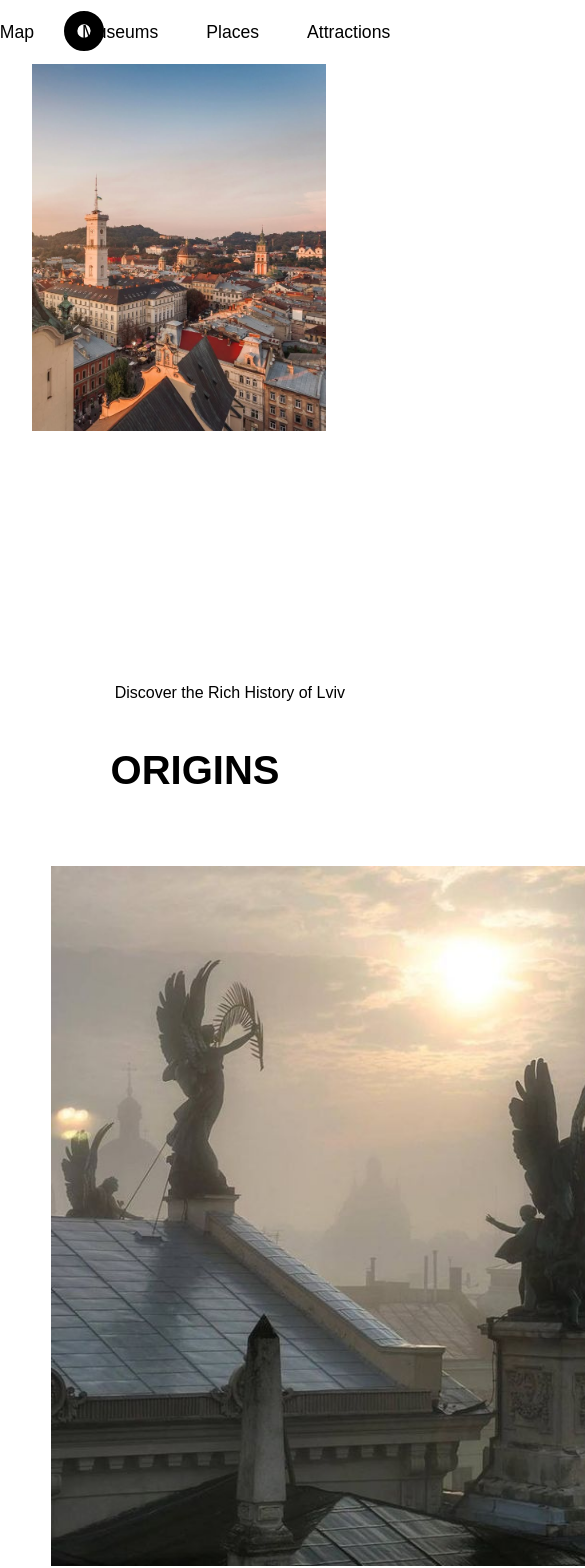
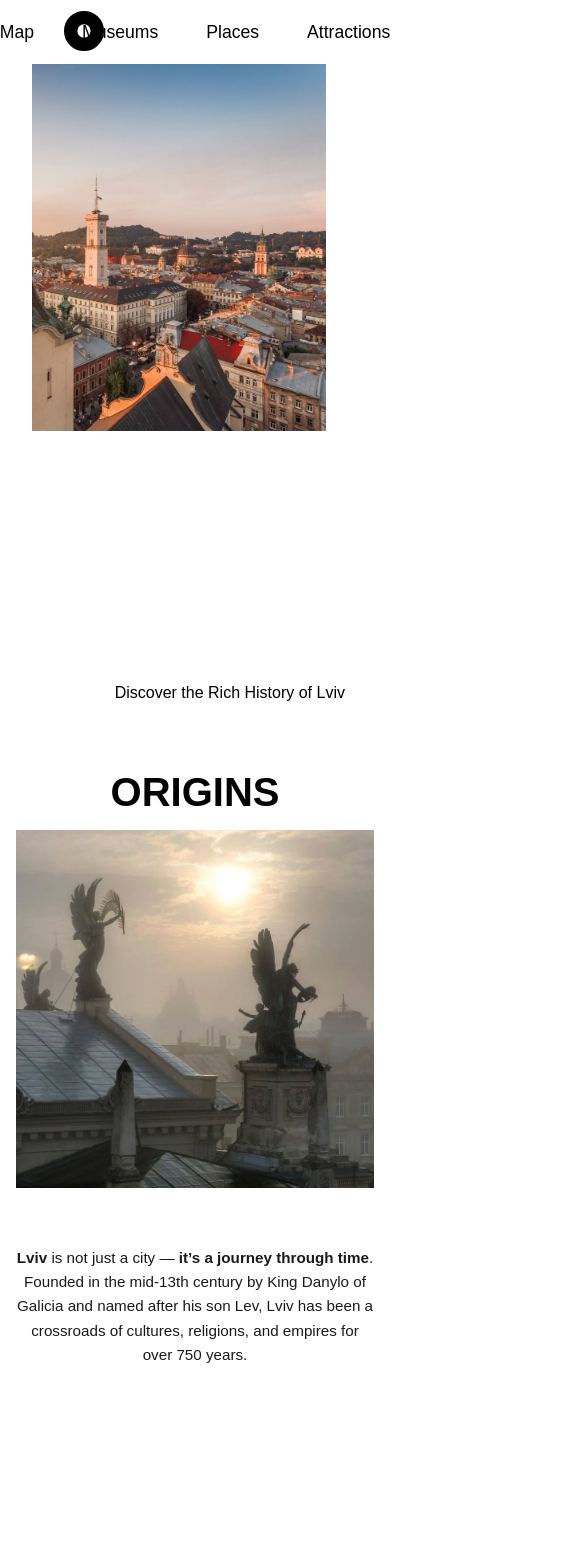
Before and after one commit to YulianaHrynda/lviv_locations, a Next.js app: page / in a window 390 px wide. Shown: the top 1568 px of the page, 585 px wide, since content can reach past the window. Built offline with nearby package versions, Linux system fonts and the light colour scheme; a web font is replaced by a local one.

Commit message:
fixed style of origigns component

```diff
--- a/src/app/components/Origins/Origins.module.css
+++ b/src/app/components/Origins/Origins.module.css
@@ -1,84 +1,87 @@
 .origins {
-    padding: 4rem 4rem 0 4rem;
+  position: relative;
+  padding: 4rem 1rem;
+  background-color: #ffffff;
 }
 
-@media (max-width: 768px) {
-    .origins {
-        padding: 2rem 2rem 0 2rem;
-    }
-}
-
-.container {
+.center {
+  max-width: 1200px;
+  margin: 0 auto;
   position: relative;
 }
 
 .title {
-    font-size: clamp(2.5rem, 6vw, 6rem);
-    font-weight: 700;
-    position: absolute;
-    top: -1.5rem;
-    left: 0;
+  font-size: 6rem;
+  font-weight: 800;
+  text-transform: uppercase;
+  line-height: 1.1;
+  margin-bottom: 0;
   z-index: 2;
-}
-
-@media (max-width: 768px) {
-    .title {
-        position: static;
-        margin-bottom: 2rem;
-        text-align: center;
-    }
+  position: relative;
+  transform: translateY(20px);
 }
 
 .content {
   display: flex;
-    gap: 3rem;
+  flex-direction: row;
   align-items: flex-start;
+  justify-content: space-between;
   flex-wrap: wrap;
-    padding-top: 4rem;
-}
-
-@media (max-width: 768px) {
-    .content {
-        flex-direction: column;
-        gap: 2rem;
-        padding-top: 2rem;
-    }
+  margin-top: -20px;
 }
 
 .imageWrapper {
-    flex: 0 0 auto;
-    width: 700px;     /* fixed size */
-    height: auto;
+  flex: 1 1 400px;
+  max-width: 500px;
   position: relative;
   z-index: 1;
 }
 
 .image {
-    width: 700px;     /* match wrapper */
+  width: 100%;
   height: auto;
-    display: block;
   object-fit: cover;
 }
 
 .text {
-    flex: 1 1 400px;
-    font-size: clamp(1rem, 2.5vw, 1.1rem);
+  flex: 1 1 300px;
+  font-size: 1.1rem;
   line-height: 1.6;
+  color: #1a1a1a;
+  max-width: 500px;
+  margin-top: 1rem;
+}
+
+.text p {
+  margin: 0;
 }
 
 .text strong {
   font-weight: 700;
 }
 
-.center {
-    max-width: 98%;
-    margin: 0 auto;
-    padding: 0 2rem;
-    position: relative;
+@media (max-width: 768px) {
+  .content {
+    flex-direction: column;
+    align-items: center;
+    text-align: center;
+    margin-top: 1rem;
   }
 
-@media (max-width: 768px) {
-    .center {
-        padding: 0 1rem;
+  .title {
+    font-size: 3rem;
+    transform: none;
+    text-align: center;
+    margin-left: 0;
   }
 }
+
+@media (max-width: 480px) {
+  .title {
+    font-size: 2.5rem;
+  }
+
+  .text {
+    font-size: 0.95rem;
+  }
+}
```
Lines whose indentation alone changed are shown as unchanged.
